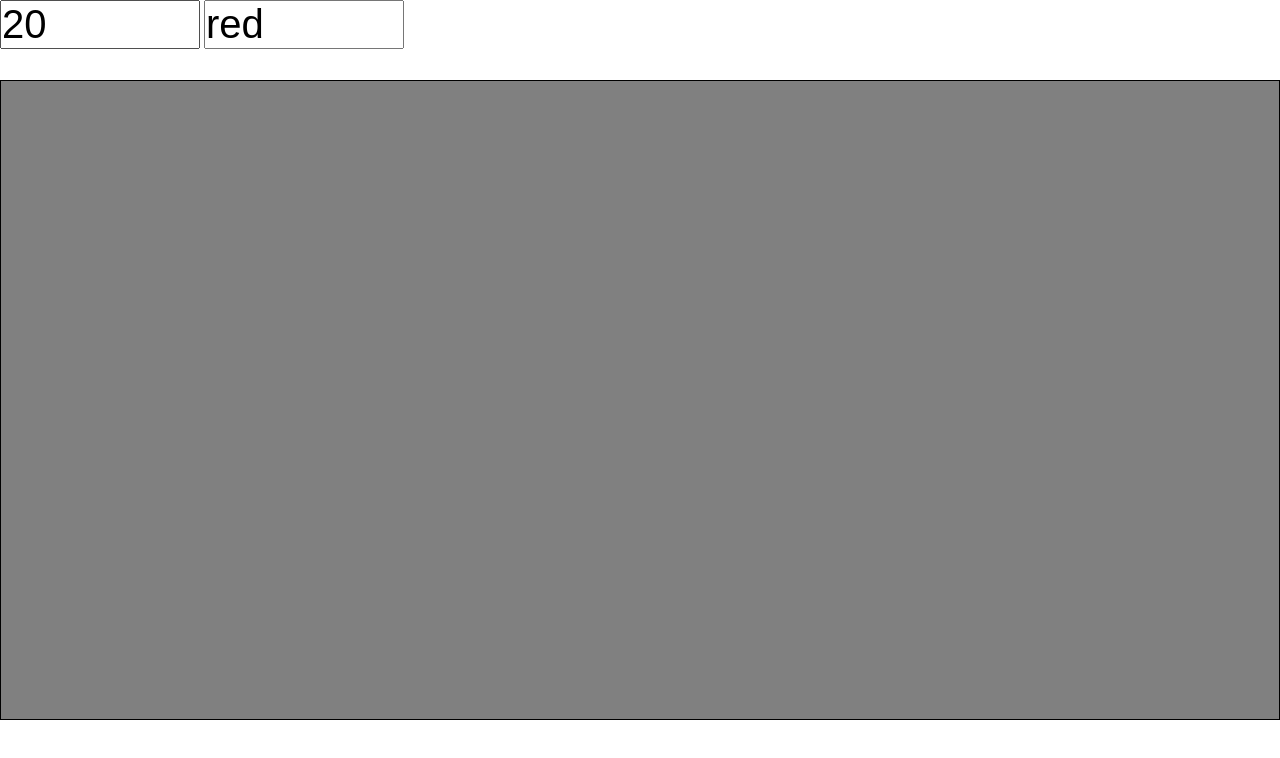
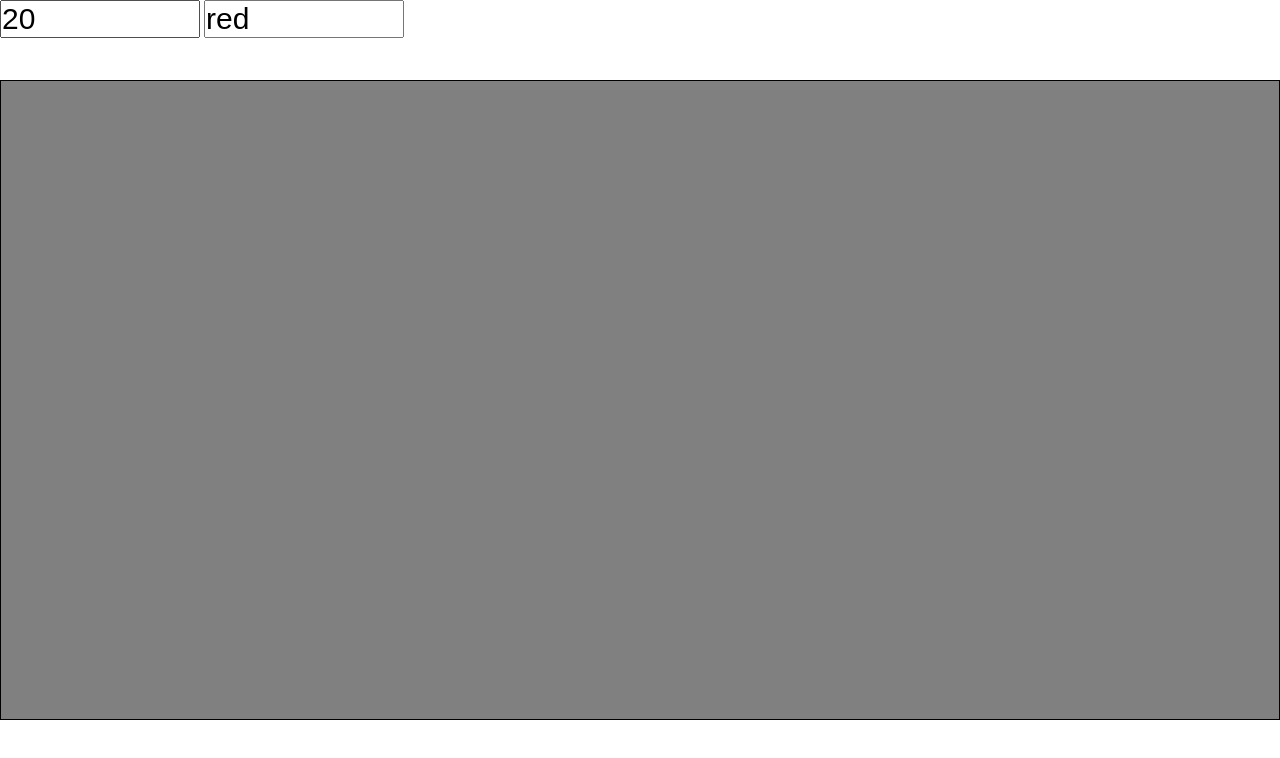
Before and after one commit to Ilayadev/assignment, a plain HTML site: page events/marker.html in a window 1280 px wide. Drawn offline with Linux system fonts and the light colour scheme.

Commit message:
changes are updates

```diff
--- a/events/highlight.css
+++ b/events/highlight.css
@@ -15,7 +15,7 @@
 }
 .inputcolor{
     width:200px;
-    font-size: 40px;
+    font-size: 30px;
 }
 .circle{
     width:100px;
--- a/events/marker.css
+++ b/events/marker.css
@@ -15,11 +15,11 @@
 }
 .inputsize{
     width:200px;
-    font-size: 40px;
+    font-size: 30px;
 }
 .inputcolor{
     width:200px;
-    font-size: 40px;
+    font-size: 30px;
 }
 .circle{
     width: 20px;
--- a/events/marker.html
+++ b/events/marker.html
@@ -6,7 +6,7 @@
     <meta name="viewport" content="width=device-width, initial-scale=1.0">
     <link rel="stylesheet" href="marker.css">
     <script src="marker.js"></script>
-    <title>events</title>
+    <title>Marker</title>
 </head>
 <body class="body">
     <input type="text" class="inputsize" value="20">
```
Also changed, not shown: events/highlight.html (+2 -4 lines).
